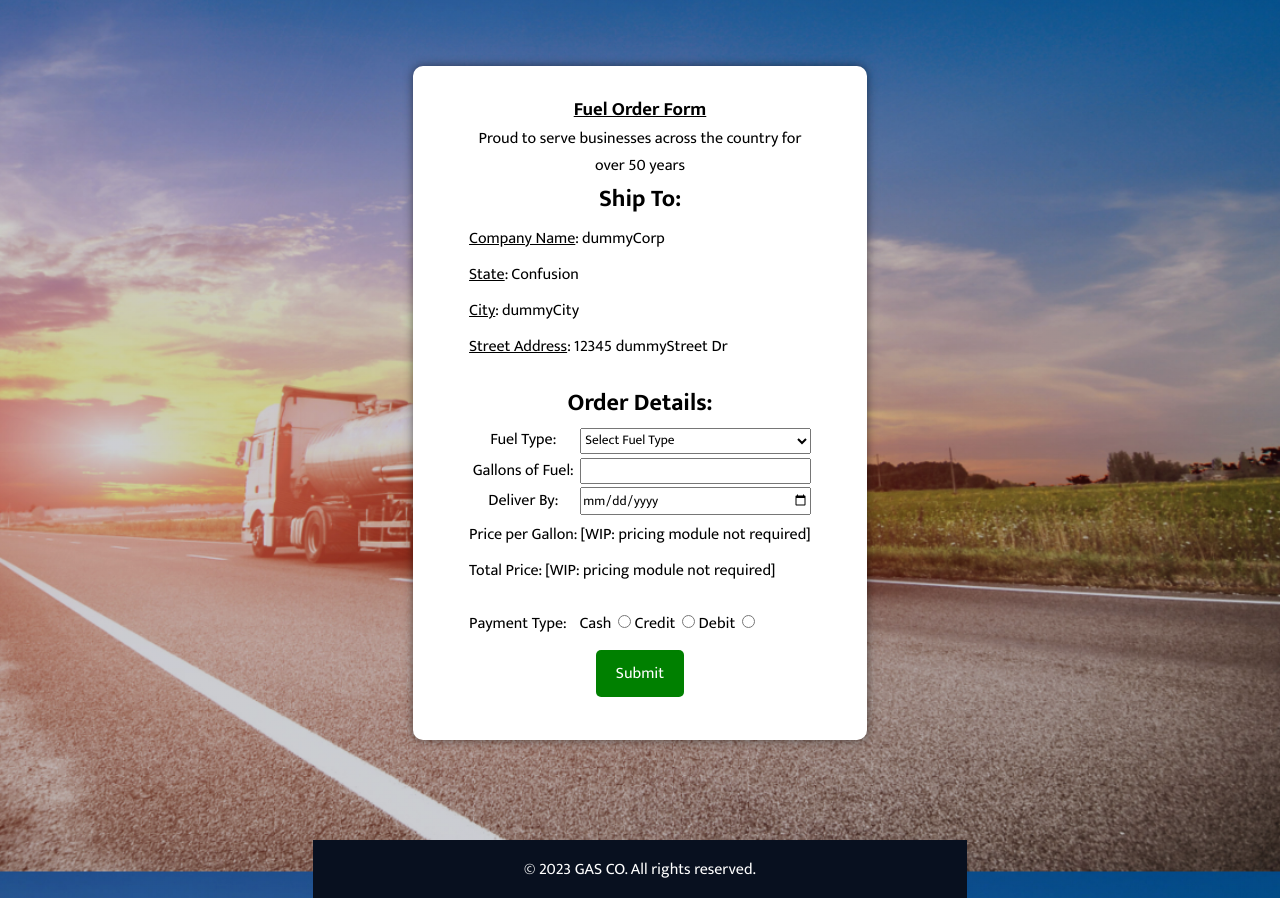
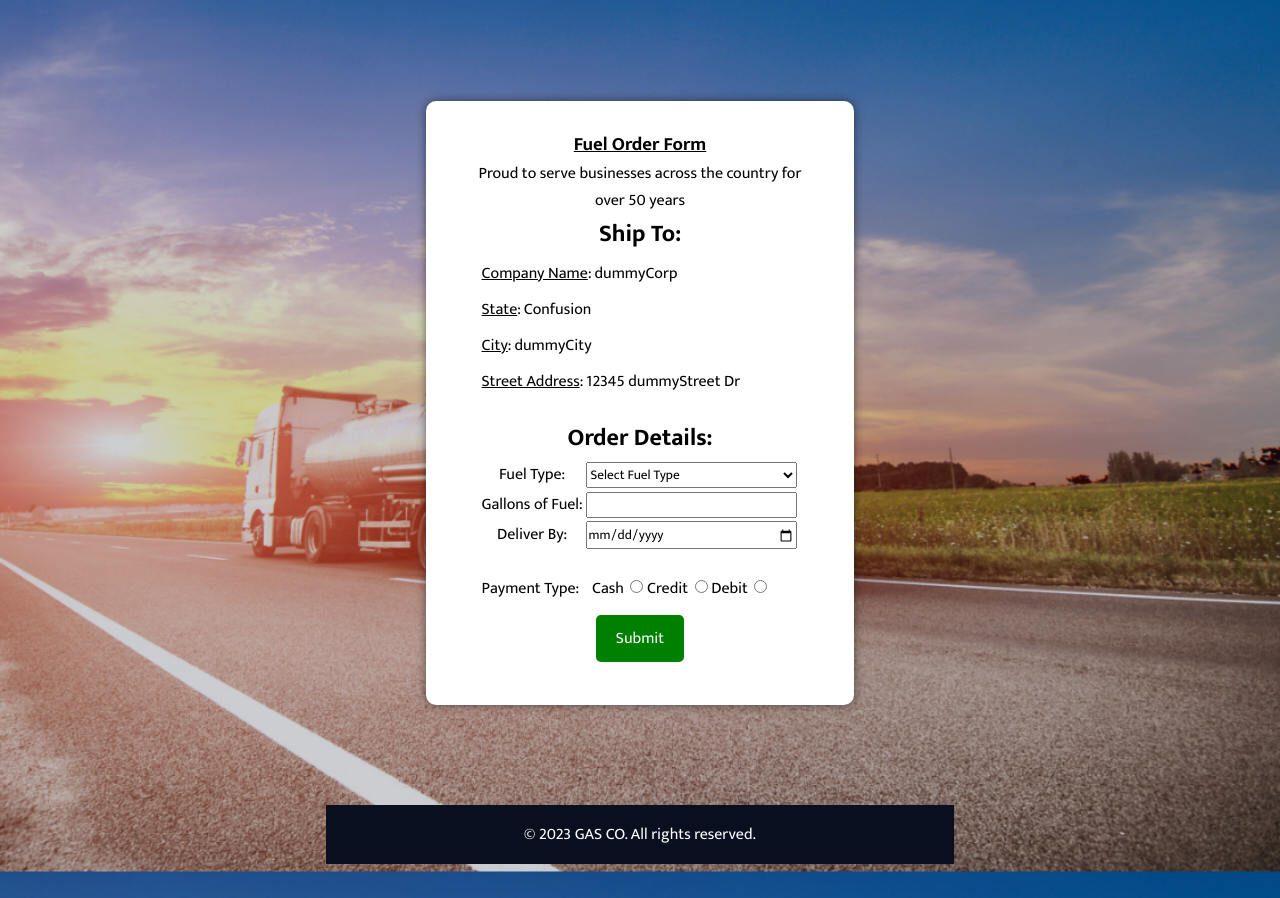
Before and after one commit to VysePresident/Fuel-Tracking-Application, a PHP site: page /fuelQuoteForm.php in a window 1280 px wide. Shown: the part 80-978 px from the top of the page. Run offline with PHP 8.4, Linux system fonts and the light colour scheme.

Commit message:
Update fuelQuoteForm.php

```diff
--- a/fuelQuoteForm.php
+++ b/fuelQuoteForm.php
@@ -71,14 +71,6 @@ $street = "12345 dummyStreet Dr";
                     <label class="formCell" for="deliveryDate">Deliver By:</label>
                     <input class="formCell" type="date" name="deliveryDate" id="deliveryDate" required>
                 </p>
-                <p class="formRow">
-                    <p class="formCell">Price per Gallon: </p>
-                    <p class="formCell">[WIP: pricing module not required]</p>
-                </p>
-                <p class="formRow">
-                    <p class="formCell">Total Price: </p>
-                    <p class="formCell">[WIP: pricing module not required]</p>
-                </p>
 
             </section>
             <section>
```
